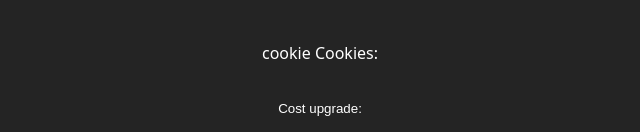
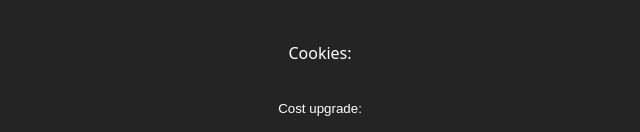
Before and after one commit to Butenkite/PPWeek4Clicker, a React (Vite) app: page / in a window 1280 px wide. Shown: the part 424-556 px from the top of the page, without its empty margins (320-960 px from the left). Built offline with nearby package versions, Linux system fonts and the light colour scheme.

Commit message:
fixed double type

```diff
--- a/src/components/CookieCounter.jsx
+++ b/src/components/CookieCounter.jsx
@@ -1,5 +1,5 @@
 
 export default function CookieCounter({ count }) {
 
-    return <p>cookie Cookies: {count} </p>;
+    return <p>Cookies: {count} </p>;
 }
```
